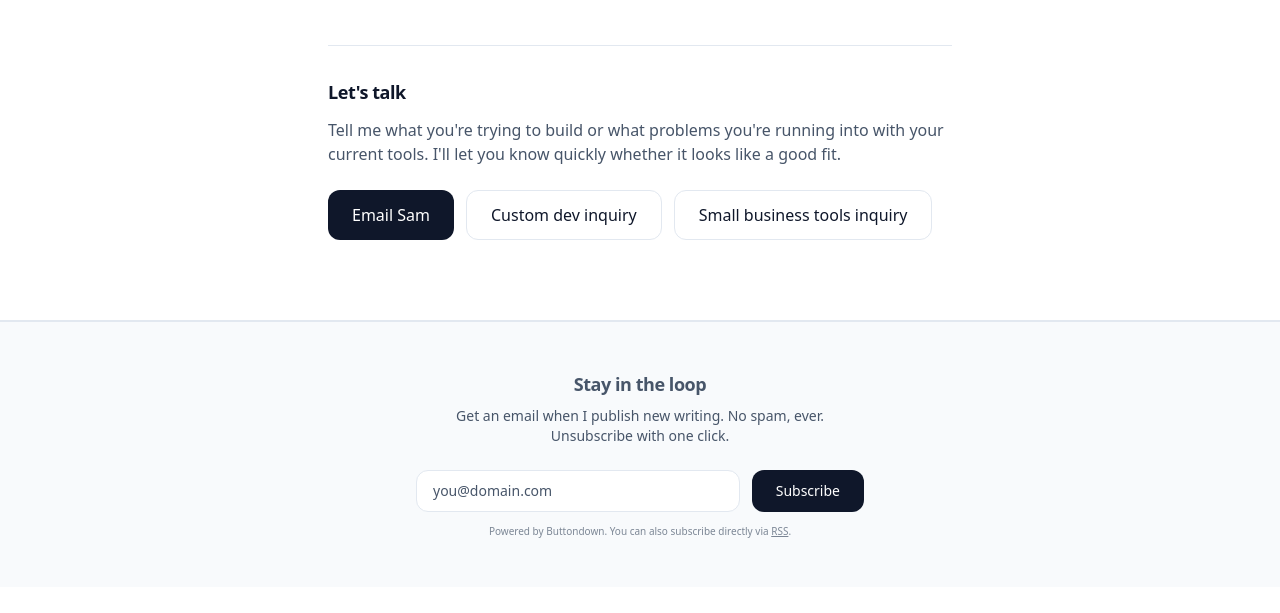
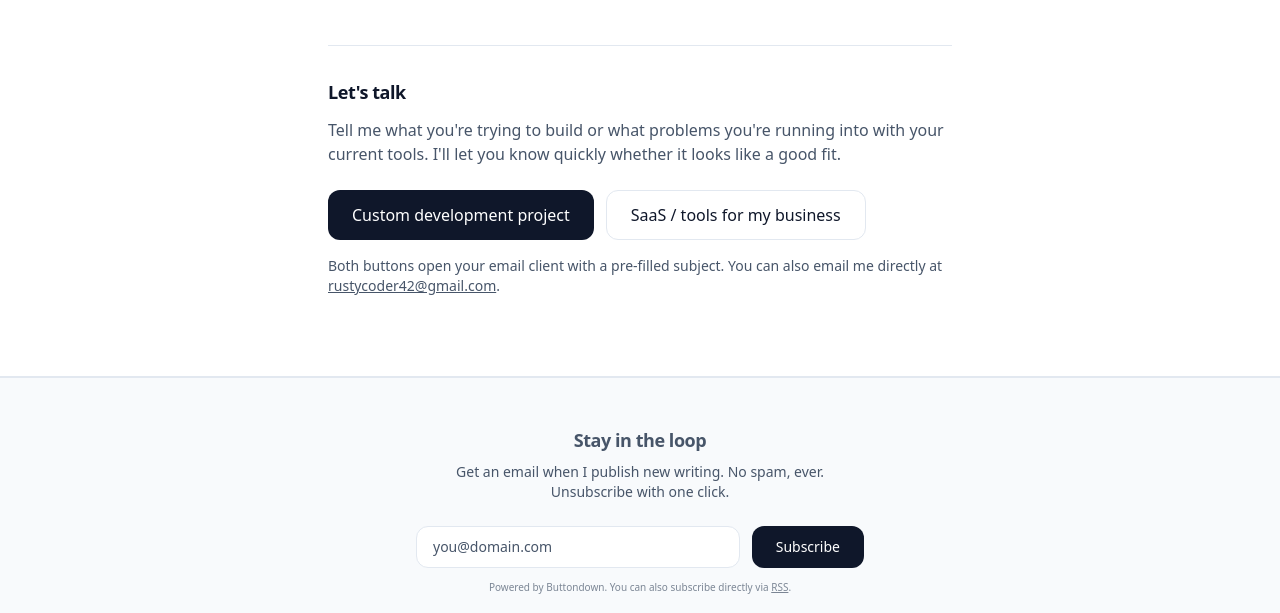
Before and after one commit to bragibytes/devblog, an Astro site: page /services in a window 1280 px wide. Shown: the part 1680-2293 px from the top of the page. Built offline with nearby package versions, Linux system fonts and the light colour scheme; Astro itself is replaced by a stand-in of ours.

Commit message:
Improve Services page CTA
- Reduce from 3 confusing email buttons to 2 clearer ones (Custom dev vs SaaS/tools)
- Add direct email fallback for clarity
- Better visual hierarchy

```diff
--- a/src/pages/services.astro
+++ b/src/pages/services.astro
@@ -114,26 +114,25 @@ import { site } from '@/config';
         I'll let you know quickly whether it looks like a good fit.
       </p>
 
-      <div class="flex flex-wrap gap-3">
+      <div class="flex flex-col sm:flex-row gap-3">
         <a
-          href={`mailto:${site.author.email}?subject=Services inquiry`}
+          href={`mailto:${site.author.email}?subject=Custom development project`}
           class="inline-flex items-center gap-2 rounded-xl bg-[var(--text)] px-6 py-3 text-base font-medium text-[var(--bg)] transition hover:opacity-90"
         >
-          Email {site.author.name.split(' ')[0]}
+          Custom development project
         </a>
         <a
-          href={`mailto:${site.author.email}?subject=Custom development project`}
+          href={`mailto:${site.author.email}?subject=SaaS or tools for my business`}
           class="inline-flex items-center gap-2 rounded-xl border border-[var(--border)] px-6 py-3 text-base font-medium transition hover:bg-[var(--bg-elevated)]"
         >
-          Custom dev inquiry
-        </a>
-        <a
-          href={`mailto:${site.author.email}?subject=SaaS / tools for my business`}
-          class="inline-flex items-center gap-2 rounded-xl border border-[var(--border)] px-6 py-3 text-base font-medium transition hover:bg-[var(--bg-elevated)]"
-        >
-          Small business tools inquiry
+          SaaS / tools for my business
         </a>
       </div>
+
+      <p class="mt-4 text-sm text-[var(--text-muted)]">
+        Both buttons open your email client with a pre-filled subject. You can also email me directly at
+        <a href={`mailto:${site.author.email}`} class="underline hover:no-underline">{site.author.email}</a>.
+      </p>
     </div>
   </main>
 
```
